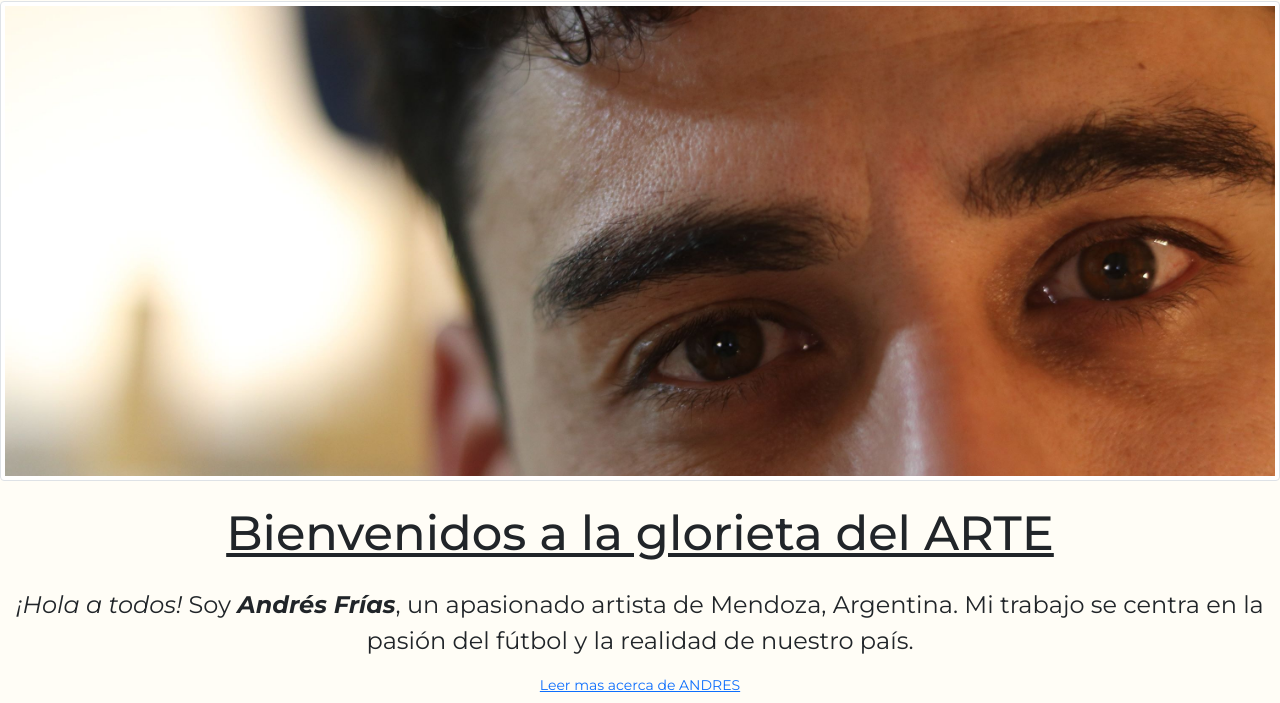
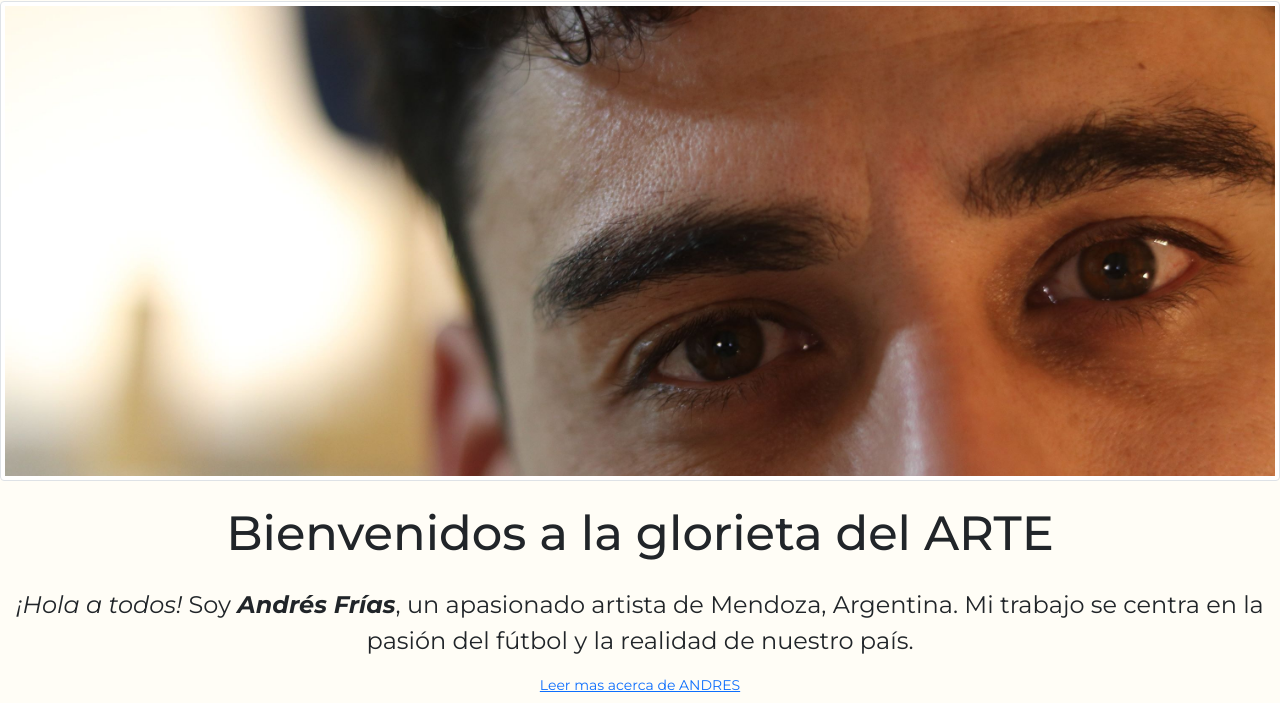
Before and after one commit to andresfrias8/PROYECTO-FINAL, a plain HTML site: page index.html in a window 1280 px wide. Shown: the part 97-800 px from the top of the page. Drawn offline with Linux system fonts and the light colour scheme.

Commit message:
cambios css

```diff
--- a/css/estilos.css
+++ b/css/estilos.css
@@ -126,10 +126,10 @@ Media query para dispositivos móviles y para tablets listo */
 /* estilos de pagina eventos */
 
 .main {
-    .main__h1{
+    /*.main__h1{
         text-decoration: underline;
         font-weight: 500;
-    }
+    }*/
     .main__div{
         .main__div__div {
             width: 50vh;
```
